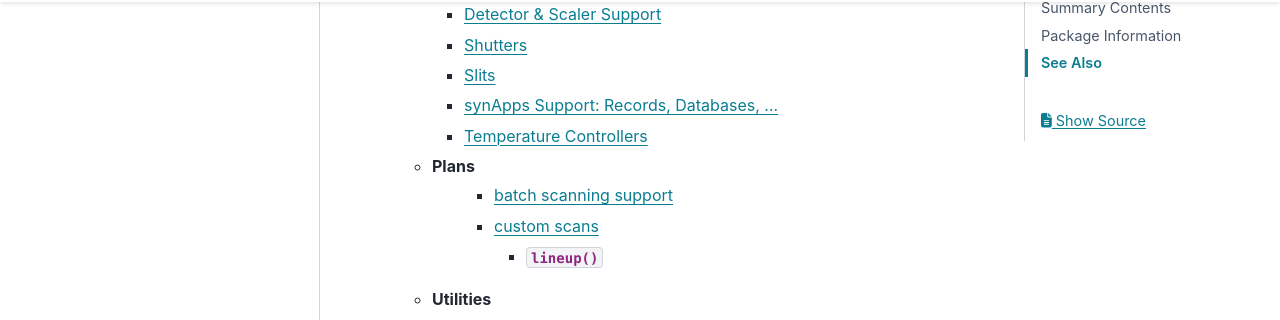
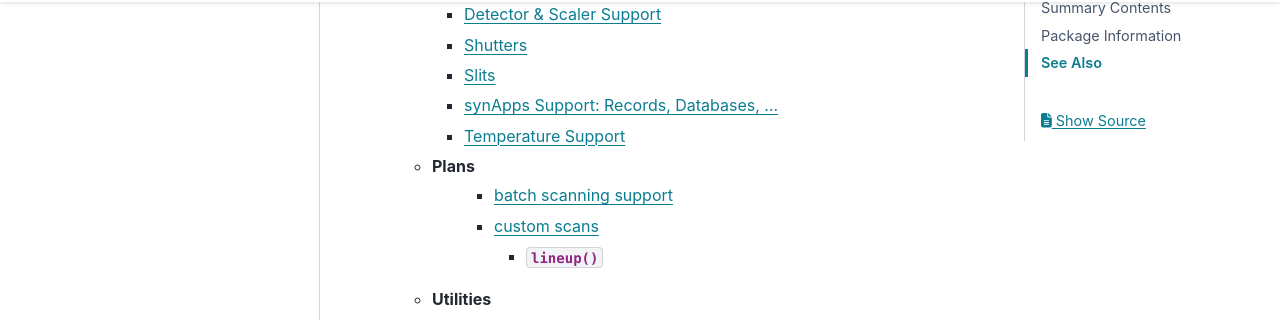
Before and after one commit to dogrecajb/apstools, a Sphinx documentation site: the page built from docs/source/overview.rst, in a window 1280 px wide and 900 px high, scrolled down 615 px. Shown: the part 134-454 px from the top of the window. Built offline with Sphinx 7.4.7 and the PyData theme 0.15.4, drawn with Linux system fonts in a browser that asks for light colours; the version number could not be read and is left out.

Commit message:
DOC MC TC-32

```diff
--- a/docs/source/api/_devices.rst
+++ b/docs/source/api/_devices.rst
@@ -152,8 +152,11 @@
 
 .. _devices.temperature_controllers:
 
-Temperature Controllers
+Temperature Support
 +++++++++++++++++++++++
+
+Controllers
+~~~~~~~~~~~~~~~~~~~~~~~~~~~~~
 
 .. autosummary::
 
@@ -166,6 +169,13 @@
     ~apstools.devices.ptc10_controller.PTC10RtdChannel
     ~apstools.devices.ptc10_controller.PTC10TcChannel
     ~apstools.devices.ptc10_controller.PTC10PositionerMixin
+
+Readers
+~~~~~~~~~~~~~~~~~~~~~~~~~~~~~
+
+.. autosummary::
+
+    ~apstools.devices.measComp_tc32_support.MeasCompTc32
 
 .. _devices.other_support:
 
```
Also changed, not shown: other parts of docs/source/api/_devices.rst (+0 -1 lines).
